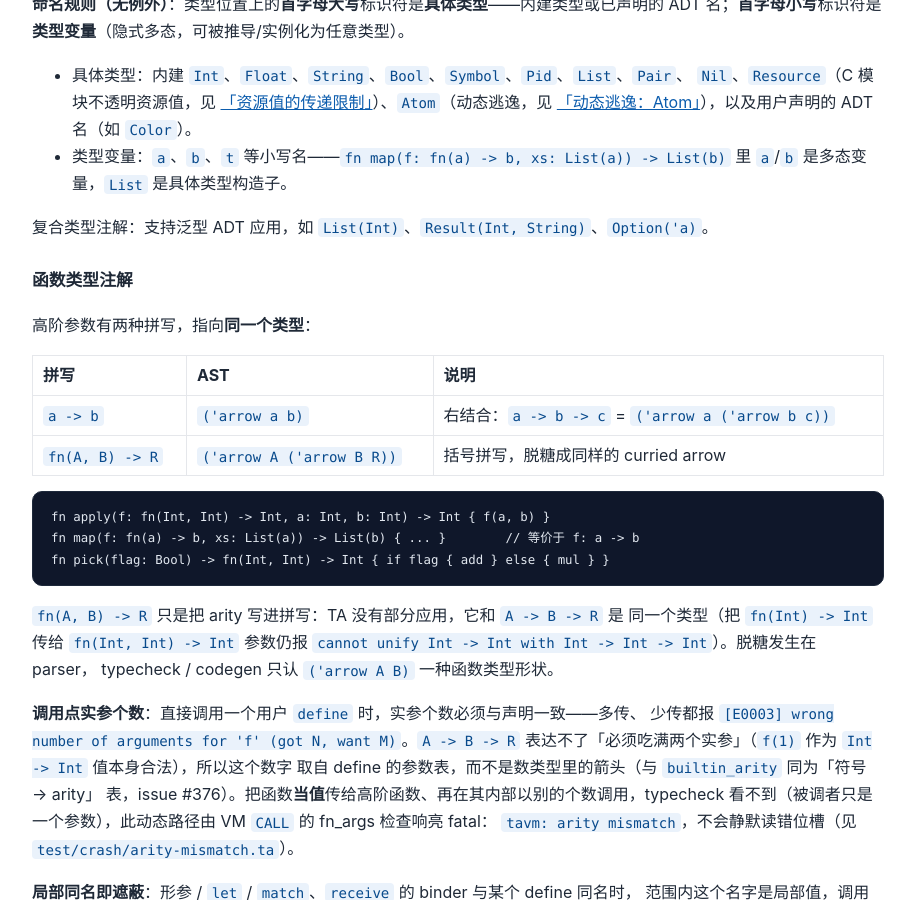
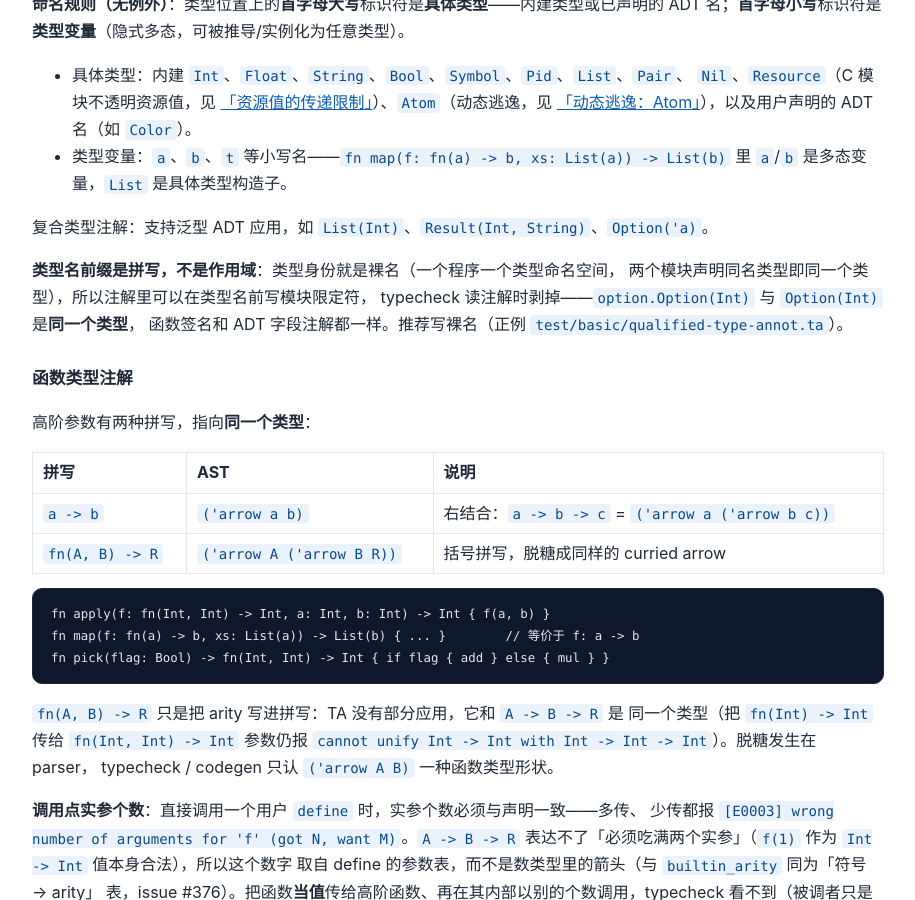
Before and after one commit to tiancaiamao/tinyactor, a Jekyll site: the page built from docs/ta-language-spec.md, in a window 1280 px wide and 900 px high, scrolled down 18630 px. Shown: the whole window, without its empty margins (182-1097 px from the left). Built offline with Jekyll 4.4.1, drawn with Linux system fonts in a browser that asks for light colours; our own code applies the rules of GitHub Pages for plain Markdown files; some of the changed text lies outside the part shown.

Commit message:
fix(typecheck): a module qualifier on a type name is spelling, not scope
`option.Option(Int)` and `Option(Int)` are one type — type identity is the
bare name (one flat namespace per program: two modules declaring the same
type name declare one type). The typechecker now strips the qualifier where
an annotation is read (parse_type_annot, resolve_field_type), so either
spelling unifies; the Ty constructors only ever see bare names, so nothing
else in inference changes.

The spec documented the opposite ("option.Option(Int) 与 Option(Int) 不是
同一个类型 … 混用报 E0001") — that was the bug written down, not a rule.

Constructors stay bare (`option.Some(3)` → E0004 no export 'Some'): the
value position resolves qualified names through the module export table and
constructors are not exports. Separate wart, unchanged here, documented.

test/basic/qualified-type-annot.ta covers both annotation sites (signature
param + ADT field) against an `Option(Int)`-returning function. On the
pre-fix seed the same file fails:
  arg 1 of Wrapped: cannot unify Option(Int) with option.Option(Int)

````diff
--- a/docs/ta-language-spec.md
+++ b/docs/ta-language-spec.md
@@ -804,6 +804,12 @@ ADT 名；**首字母小写**标识符是**类型变量**（隐式多态，可
 
 复合类型注解：支持泛型 ADT 应用，如 `List(Int)`、`Result(Int, String)`、`Option('a)`。
 
+**类型名前缀是拼写，不是作用域**：类型身份就是裸名（一个程序一个类型命名空间，
+两个模块声明同名类型即同一个类型），所以注解里可以在类型名前写模块限定符，
+typecheck 读注解时剥掉——`option.Option(Int)` 与 `Option(Int)` 是**同一个类型**，
+函数签名和 ADT 字段注解都一样。推荐写裸名（正例
+`test/basic/qualified-type-annot.ta`）。
+
 ### 函数类型注解
 
 高阶参数有两种拼写，指向**同一个类型**：
@@ -1055,7 +1061,10 @@ fn main() {
 }
 ```
 
-别名只作用于声明它的文件；`as` 之后的成员引用在编译期重写为真名。
+别名只作用于声明它的文件；`as` 之后的成员引用在编译期重写为真名。别名不作用于
+类型名和构造器：类型名是裸名平表，注解里的模块限定符只是拼写（见
+[「支持的注解类型」](#支持的注解类型) 的命名规则）；构造器永远裸名，
+`option.Some(3)` 报 `[E0004] module '…' has no export 'Some'`。
 
 ### 调用导入的函数
 
````
Also changed, not shown: 3 other files.
